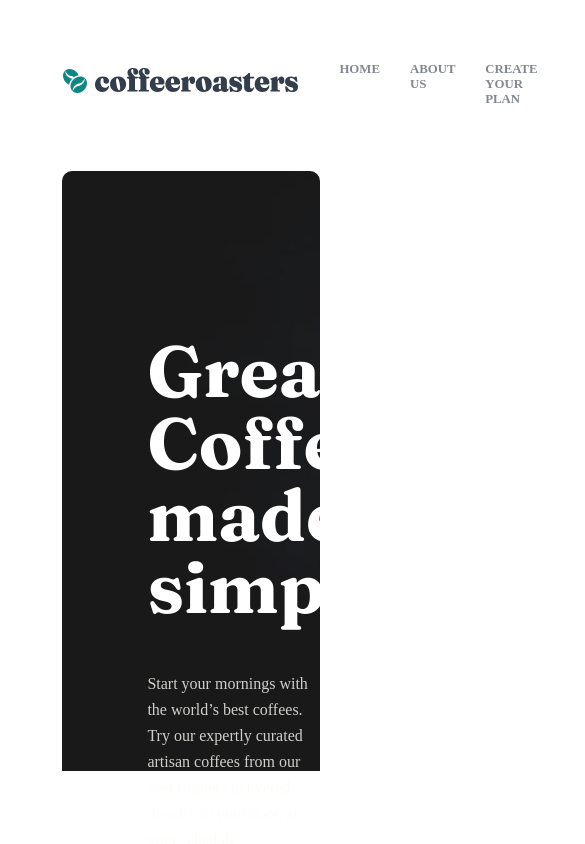
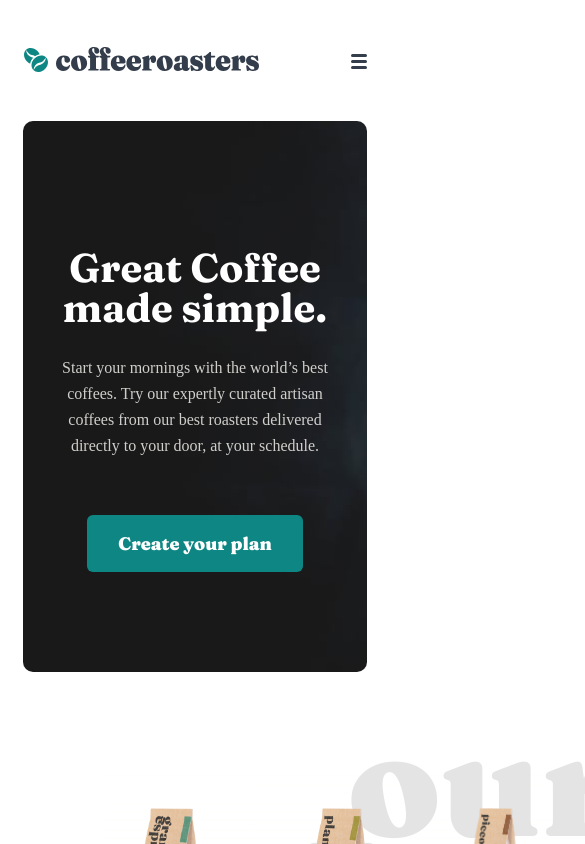
Before and after one commit to DavyFungALoi/coffee-subscription, a React (Create React App) app: page / in a window 390 px wide. Shown: the top 844 px of the page, 585 px wide, since content can reach past the window. Built offline with nearby package versions, Linux system fonts and the light colour scheme.

Commit message:
added introduction container css homescreen mobile

```diff
--- a/src/App.scss
+++ b/src/App.scss
@@ -17,15 +17,9 @@
   padding-right: 18%;
 }
 
-#overlay {
-
-  width: 100%;
-  height: 100%;
-  top: 0;
-  left: 0;
-  right: 0;
-  bottom: 0;
-  background-color: rgba(0, 0, 0, 0.5);
-  background-color: transparent;
-  z-index: 2;
+@media (max-width: 600px) {
+  .main-wrapper {
+    padding-left: 6%;
+    padding-right: 6%;
+  }
 }
--- a/src/Components/Header.js
+++ b/src/Components/Header.js
@@ -1,12 +1,26 @@
 import React from "react";
 import logo from "../assets/shared/desktop/logo.svg";
+import hamBurgerMenu from "../assets/shared/mobile/icon-hamburger.svg";
+import closeMenu from "../assets/shared/mobile/icon-close.svg";
 
 const Header = () => {
+  const openHamburgerHandler = () => {
+    console.log("hamburger");
+  };
   return (
     <div className="nav-container">
       <a href="/">
         <img className="logo" src={logo} alt={"logo"}></img>
       </a>
+      <div
+        className="nav-container__hamburger"
+        onClick={() => {
+          openHamburgerHandler();
+        }}
+      >
+        <img className="menu" src={hamBurgerMenu} alt={"menu"}></img>
+      </div>
+
       <ul className="nav__list-container">
         <a href="/">
           <li>HOME</li>
--- a/src/Components/OrderSummaryModel.js
+++ b/src/Components/OrderSummaryModel.js
@@ -1,7 +1,7 @@
 import React, { useEffect, useState } from "react";
 
 const OrderSummaryModel = (props) => {
-  const { questionAnswer, rderSummaryModel } = props;
+  const { questionAnswer} = props;
   const { howOftenCoffee } = questionAnswer;
 
   const [paymentModel, setPaymentModel] = useState();
--- a/src/styles/Components/_header.scss
+++ b/src/styles/Components/_header.scss
@@ -19,3 +19,11 @@
     }
   }
 }
+
+@media (max-width: 600px) {
+  .nav-container {
+    .nav__list-container {
+      display: none;
+    }
+  }
+}
--- a/src/styles/Screens/_HomeScreen.scss
+++ b/src/styles/Screens/_HomeScreen.scss
@@ -94,3 +94,32 @@
   margin-top: 4rem;
   margin-bottom: 12.5rem;
 }
+
+@media (max-width: 600px) {
+  .intro-container {
+    text-align: center;
+    background-repeat: no-repeat;
+    margin-top: 2.5rem;
+    padding-bottom: 6.25rem;
+    padding-top: 6.25rem;
+    padding-left: 1.5rem;
+    padding-right: 1.5rem;
+    border-radius: 10px;
+
+    h1 {
+      color: white;
+      max-width: 493px;
+      font-size: 2.5rem;
+      line-height: 2.5rem;
+    }
+    .intro-container__micro-copy {
+      max-width: 445px;
+      color: rgba(254, 252, 247, 1);
+      font-weight: 400;
+      opacity: 80%;
+    }
+    .btn {
+      margin-top: 3.5rem;
+    }
+  }
+}
--- a/src/styles/_buttons.scss
+++ b/src/styles/_buttons.scss
@@ -10,6 +10,12 @@
   cursor: pointer;
 }
 
+@media (max-width: 600px) {
+  %btn {
+    padding: 1rem 1.9375rem 1rem 31px;
+  }
+}
+
 .btn {
   @extend %btn;
   background-color: rgba(14, 135, 132, 1);
```
Also changed, not shown: css/App.css.
